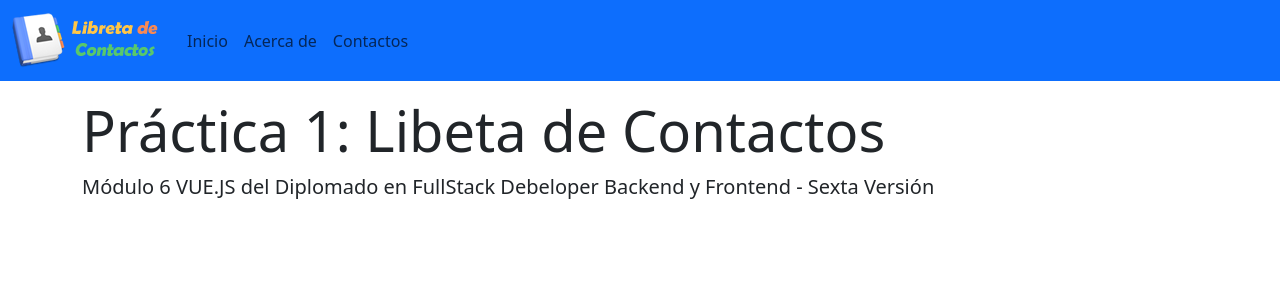
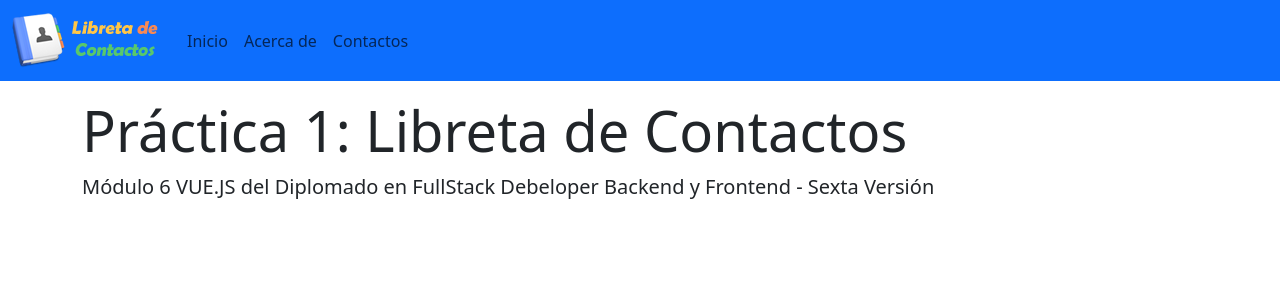
Before and after one commit to Limichui/crud-contactos-vuejs, a Vue app: page / in a window 1280 px wide. Shown: the top 300 px of the page. Built offline with nearby package versions, Linux system fonts and the light colour scheme.

Commit message:
Actualización del template de la vista home

```diff
--- a/src/views/HomeView.vue
+++ b/src/views/HomeView.vue
@@ -1,7 +1,7 @@
 <template>
   <div class="home">
     <header class="hero-section">
-      <h1 class="display-4 mt-3"><strong>Práctica 1: Libeta de Contactos</strong></h1>
+      <h1 class="display-4 mt-3"><strong>Práctica 1: Libreta de Contactos</strong></h1>
       <p class="lead">Módulo 6 VUE.JS del Diplomado en FullStack Debeloper Backend y Frontend - Sexta Versión</p>
     </header>
   </div>
```
